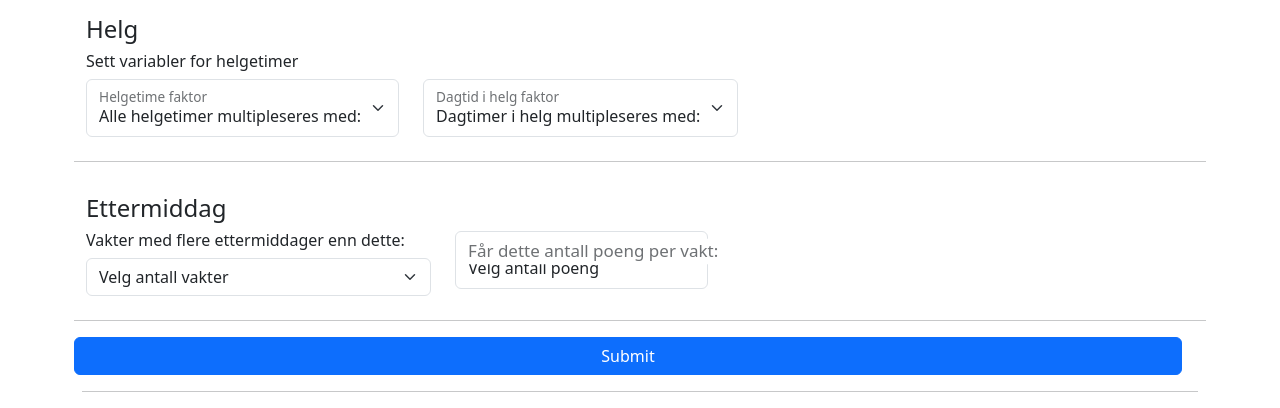
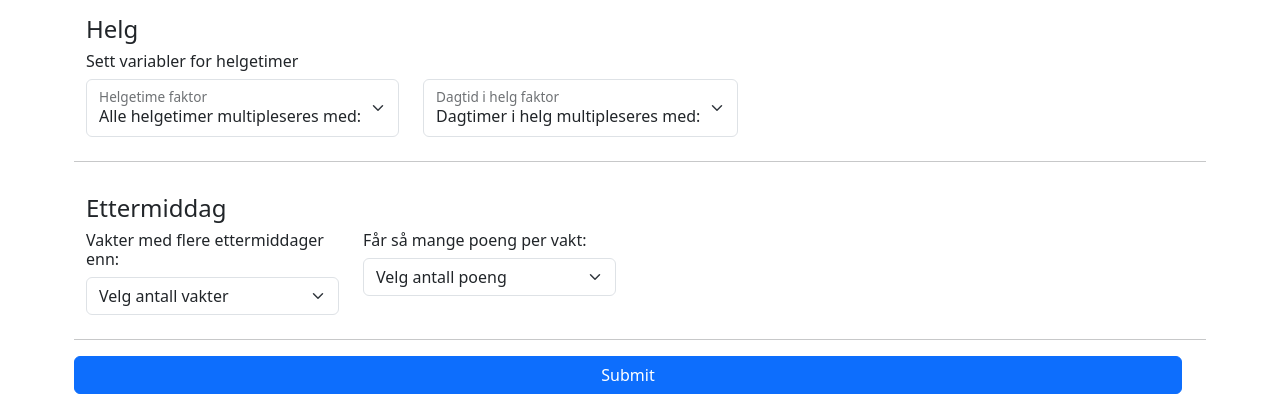
Before and after one commit to solveotto/shift_rotation_organizer, a Flask app: template templates/index.html in a window 1280 px wide. Shown: the part 190-598 px from the top of the page. Run offline with Flask 3, Linux system fonts and the light colour scheme; the template is opened without the code that fills it, so the values that code supplies are empty.

Commit message:
menysystem OK

```diff
--- a/app.py
+++ b/app.py
@@ -11,12 +11,15 @@ class DataframeManager():
     def __init__(self) -> None:
         self.df = pd.read_json('turnus_df_R24.json')
         self.helgetimer_mulip = 1
+        self.ettermiddager = 0
+        self.ettermiddag_poeng = 0
 
         self.update_df()
 
     def update_df(self):
         self.calc_helgetimer()
-        self.calc_netter()
+        self.calc_ettermiddag_vakter()
+        #self.calc_netter()
         self.df = self.df.sort_values(by='poeng')
 
 
@@ -25,6 +28,16 @@ class DataframeManager():
 
     def calc_netter(self):
         self.df.loc[self.df['natt'] > 6, 'poeng'] += 1
+
+    def calc_ettermiddag_vakter(self):
+        threshold = self.ettermiddager  # Specific threshold
+        multiplier = self.ettermiddag_poeng  # Amount to multiply
+
+        # Iterate through each row in the DataFrame
+        for index, row in self.df.iterrows():
+            if row['ettermiddag'] > threshold:
+                # Multiply the 'ettermiddag' value by the specified amount
+                self.df.at[index, 'poeng'] += (row['ettermiddag'] - threshold) * multiplier
 
 
 
@@ -38,11 +51,19 @@ def home():
     table_data = df_manager.df.to_dict(orient='records')
 
     helgetimer = session.get('helgetimer', '0')
+    ettermiddager = session.get('ettermiddager', '0')
+    ettermiddager_poeng = session.get('ettermiddager_poeng', '0')
+
 
     session.clear()
 
     # Pass the table data to the template
-    return render_template('index.html', table_data=table_data, helgetimer=helgetimer)
+    return render_template('index.html',
+                           table_data = table_data,
+                           helgetimer = helgetimer,
+                           ettermiddager = ettermiddager,
+                           ettermiddager_poeng = ettermiddager_poeng
+                           )
 
 
 @app.route('/submit', methods=['POST'])
@@ -52,13 +73,20 @@ def calulate():
 
     helgetimer = request.form.get('helgetimer', '0')
     df_manager.helgetimer_mulip = int(helgetimer)
+    session['helgetimer'] = helgetimer
 
+    ettermiddager = request.form.get('ettermiddager', '0')
+    df_manager.ettermiddager = int(ettermiddager)
+    session['ettermiddager'] = ettermiddager
+
+    ettermiddager_poeng = request.form.get('ettermiddager_poeng', '0')
+    df_manager.ettermiddag_poeng = int(ettermiddager_poeng)
+    session['ettermiddager_poeng'] = ettermiddager_poeng
 
 
 
     df_manager.update_df()
 
-    session['helgetimer'] = helgetimer
 
 
 
--- a/templates/index.html
+++ b/templates/index.html
@@ -43,28 +43,26 @@
 
         <div class="row py-3">
           <h4>Ettermiddag</h4>
-          <div class="col-md-4">
-            <h6>Vakter med flere ettermiddager enn dette:</h6>
+          <div class="col-md-3">
+            <h6>Vakter med flere ettermiddager enn:</h6>
             <div class="form">
-                <select class="form-select" aria-label="Default select example" id="helgetimer" name="helgetimer">
-                  <option value="0" {% if helgetimer == '0' %}selected{% endif %}>Velg antall vakter</option>
-                  <option value="1" {% if helgetimer == '1' %}selected{% endif %}>1</option>
-                  <option value="2" {% if helgetimer == '2' %}selected{% endif %}>2</option>
-                  <option value="3" {% if helgetimer == '3' %}selected{% endif %}>3</option>
-                </select>
-              </div>
+              <select class="form-select" aria-label="Default select example" id="ettermiddager" name="ettermiddager">
+                <option value="0" {% if ettermiddager == '0' %}selected{% endif %}>Velg antall vakter</option>
+                <option value="5" {% if ettermiddager == '5' %}selected{% endif %}>5</option>
+                <option value="10" {% if ettermiddager == '10' %}selected{% endif %}>10</option>
+              </select>
             </div>
+          </div>
+
 
             <div class="col-md-3">
-              <div class="form-floating">
-                <select class="form-select" id="dagihelg" name="dagihelg">
-                  <option value="0" {% if dagihelg == '0' %}selected{% endif %}>Velg antall poeng</option>
-                  <option value="1" {% if dagihelg == '1' %}selected{% endif %}>1</option>
-                  <option value="2" {% if dagihelg == '2' %}selected{% endif %}>2</option>
-                  <option value="3" {% if dagihelg == '3' %}selected{% endif %}>3</option>
+                <h6>Får så mange poeng per vakt:</h6>
+                <select class="form-select" id="ettermiddager_poeng" name="ettermiddager_poeng">
+                  <option value="0" {% if ettermiddager_poeng == '0' %}selected{% endif %}>Velg antall poeng</option>
+                  <option value="1" {% if ettermiddager_poeng == '1' %}selected{% endif %}>1</option>
+                  <option value="5" {% if ettermiddager_poeng == '5' %}selected{% endif %}>5</option>
+                  <option value="10" {% if ettermiddager_poeng == '10' %}selected{% endif %}>10</option>
                 </select>
-                <label class="custom-label" for="dagihelg">Får dette antall poeng per vakt:</label>
-              </div>
             </div>
         </div>
 
```
